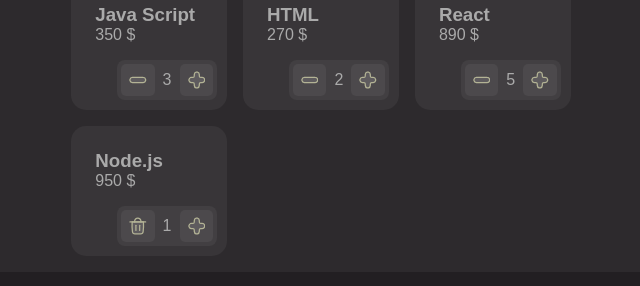
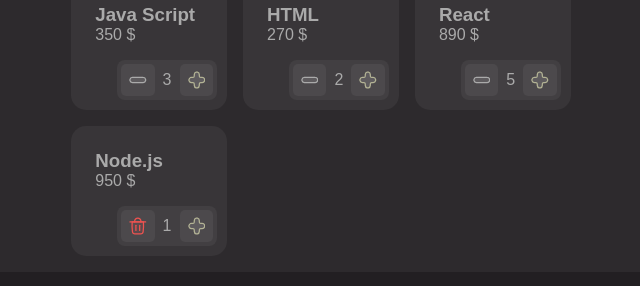
Before and after one commit to iMahdi1383/ShoppingCartSection.React, a React (Create React App) app: page / in a window 1280 px wide. Shown: the part 159-445 px from the top of the page, without its empty margins (319-959 px from the left). Built offline with nearby package versions, Linux system fonts and the light colour scheme.

Commit message:
Conditional Rendering (Show Empty Message when shopping cart is Empty)

```diff
--- a/src/Components/ProductList/Product/ProductTitle/ProductTitle.js
+++ b/src/Components/ProductList/Product/ProductTitle/ProductTitle.js
@@ -13,7 +13,7 @@
   const FocusOnInputProductTitle = async (productId) => {
     await SetInputActived(true);
     const inputElement = document.getElementById(
-      'inputProduct' + productId + 'Title',
+      `inputProduct ${props.product.id} Title`,
     );
     inputElement.focus();
     inputElement.setSelectionRange(0, inputElement.value.length);
@@ -25,7 +25,7 @@
 
   const CheckErrorInputProductTitle = () => {
     if (newProductTitle === '')
-    ShowErrorInputProductTitle(props.product.id, 'Enter a Title Here');
+      ShowErrorInputProductTitle(props.product.id, 'Enter a Title Here');
     else SubmitChangeTitle(props.product.id, newProductTitle);
   };
   const ShowErrorInputProductTitle = async (productId, message) => {
@@ -42,7 +42,7 @@
       <input
         placeholder="Course Title"
         className={Styles.title}
-        id={'inputProduct' + props.product.id + 'Title'}
+        id={`inputProduct ${props.product.id} Title`}
         type="text"
         onChange={(e) => SetNewProductTitle(e.target.value)}
         onBlur={() => CheckErrorInputProductTitle()}
--- a/src/Components/ProductList/Product/RemoveIcon.js
+++ b/src/Components/ProductList/Product/RemoveIcon.js
@@ -3,9 +3,9 @@
 
 const RemoveIcon = (props) => {
   if (props.icon === 'trash') {
-    return <IcoTrash stroke={'#b3b395'} fill={'rgba(255,255,255,0.1)'} />;
+    return <IcoTrash stroke={'#ef5350'} fill={'rgba(239,83,80,0.1)'} />;
   } else {
-    return <IcoMinus stroke={'#b3b395'} fill={'rgba(255,255,255,0.1)'} />;
+    return <IcoMinus stroke={'#aaa'} fill={'rgba(255,255,255,0.1)'} />;
   }
 };
 
--- a/src/Components/ProductList/ProductList.js
+++ b/src/Components/ProductList/ProductList.js
@@ -27,7 +27,6 @@
     setProducts(() => copyOfProducts);
     if (selectedProduct.quantity === 0) DeleteProduct(id);
   };
-  //todo:
   const ChangeProductTitle = (id, newTitle, HideInputAndShowProductName) => {
     const copyOfProducts = [...products];
     const selectedProduct = copyOfProducts.find((product) => product.id === id);
@@ -36,6 +35,7 @@
     HideInputAndShowProductName();
   };
 
+  const RenderProducts = () => {
     return (
       <div className={Styles.productList}>
         {products.map((product) => {
@@ -51,6 +51,17 @@
         })}
       </div>
     );
+  }
+
+  const RenderEmptyShoppingCart = () => {
+    return (
+      <>
+        <p>There is no products in cart. go shopping!</p>
+      </>
+    );
+  };
+
+  return <>{!products.length ? RenderEmptyShoppingCart() : RenderProducts()}</>;
 };
 
 export default ProductList;
```
Lines whose indentation alone changed are shown as unchanged.
